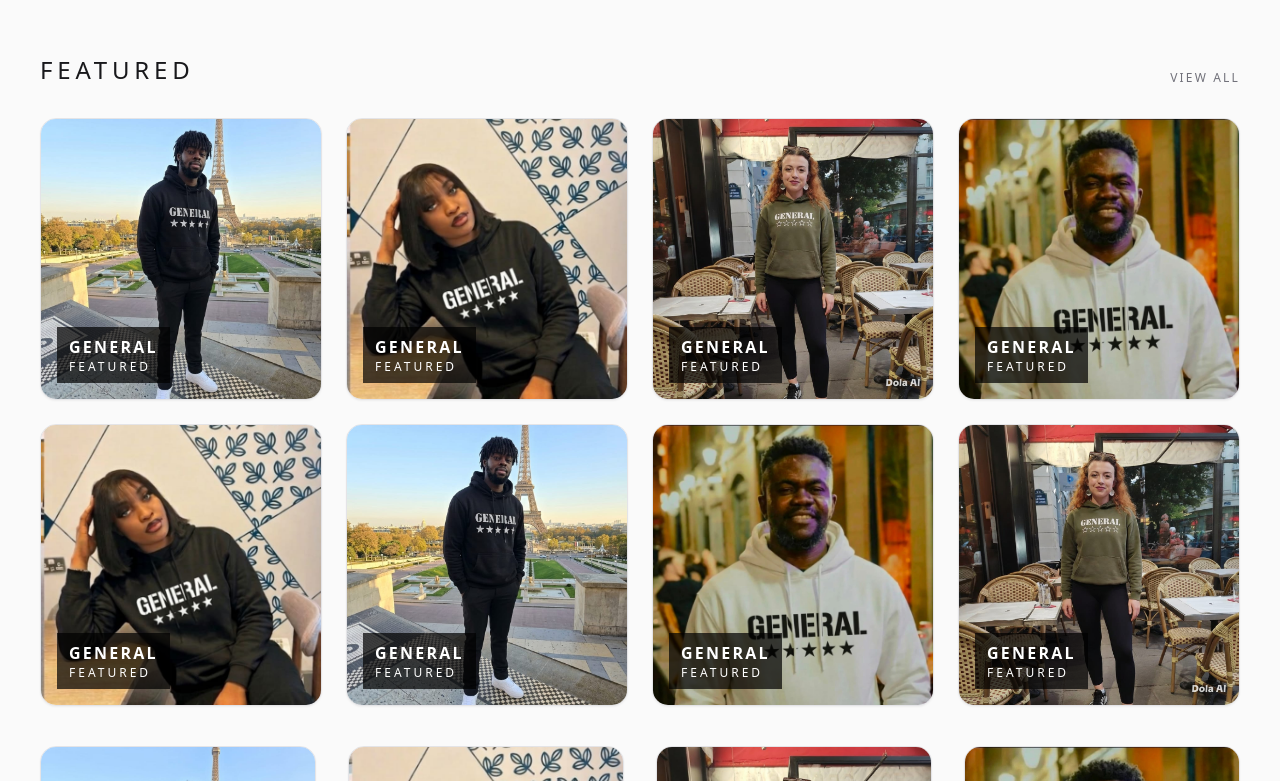
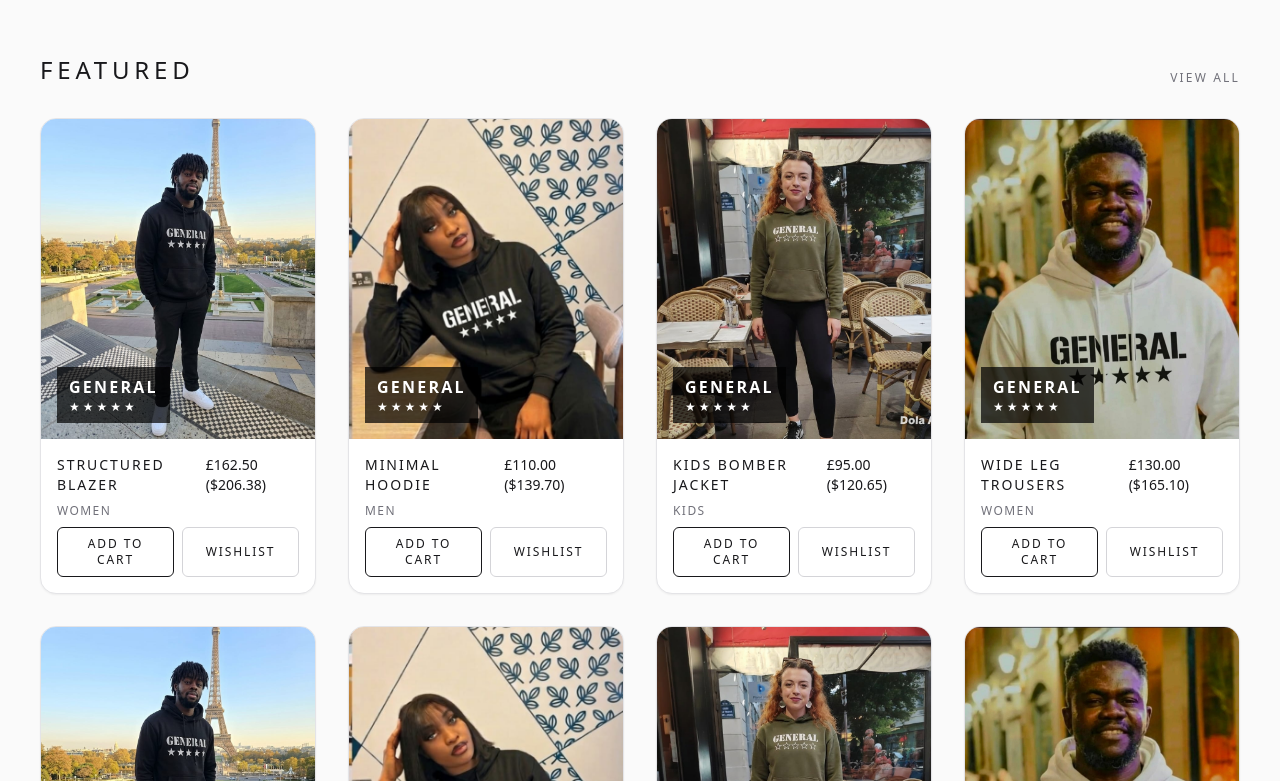
Before and after one commit to photon-e/store, a Next.js app: page / in a window 1280 px wide. Shown: the part 679-1460 px from the top of the page. Built offline with nearby package versions, Linux system fonts and the light colour scheme.

Commit message:
Update featured cards to use product card UI and increase prices

```diff
--- a/app/page.tsx
+++ b/app/page.tsx
@@ -3,20 +3,7 @@ import { sampleProducts } from '@/lib/sampleData';
 import { ProductCard } from '@/components/product/ProductCard';
 
 
-const featuredImageGrids = [
-  [
-    { src: '/images/product-1.jpg', alt: 'GENERAL look 1' },
-    { src: '/images/product-2.jpg', alt: 'GENERAL look 2' },
-    { src: '/images/product-3.jpg', alt: 'GENERAL look 3' },
-    { src: '/images/product-4.jpg', alt: 'GENERAL look 4' },
-  ],
-  [
-    { src: '/images/product-2.jpg', alt: 'GENERAL look 5' },
-    { src: '/images/product-1.jpg', alt: 'GENERAL look 6' },
-    { src: '/images/product-4.jpg', alt: 'GENERAL look 7' },
-    { src: '/images/product-3.jpg', alt: 'GENERAL look 8' },
-  ],
-];
+
 
 export default function HomePage() {
   return (
@@ -38,26 +25,11 @@ export default function HomePage() {
           <h2 className="text-2xl uppercase tracking-[0.2em]">Featured</h2>
           <Link href="/shop" className="text-xs uppercase tracking-[0.18em] text-zinc-500">View all</Link>
         </div>
-        <div className="mb-10 space-y-6">
-          {featuredImageGrids.map((grid, gridIndex) => (
-            <div key={`featured-grid-${gridIndex}`} className="grid gap-6 sm:grid-cols-2 lg:grid-cols-4">
-              {grid.map((image) => (
-                <article key={image.alt} className="group surface-card overflow-hidden">
-                  <div className="relative overflow-hidden bg-zinc-100">
-                    <img
-                      src={image.src}
-                      alt={image.alt}
-                      className="aspect-square w-full object-cover object-center transition duration-500 group-hover:scale-105"
-                    />
-                    <div className="absolute bottom-4 left-4 bg-black/70 px-3 py-2 text-white">
-                      <p className="text-base font-black uppercase tracking-[0.14em]">GENERAL</p>
-                      <p className="text-xs tracking-[0.25em]">FEATURED</p>
-                    </div>
-                  </div>
-                </article>
-              ))}
-            </div>
-          ))}
+        <div className="mb-10 grid gap-8 sm:grid-cols-2 lg:grid-cols-4">
+          {Array.from({ length: 8 }).map((_, index) => {
+            const product = sampleProducts[index % sampleProducts.length];
+            return <ProductCard key={`featured-${product._id}-${index}`} product={product} />;
+          })}
         </div>
 
         <div className="grid gap-8 sm:grid-cols-2 lg:grid-cols-4">
--- a/lib/sampleData.ts
+++ b/lib/sampleData.ts
@@ -5,7 +5,7 @@ export const sampleProducts: Product[] = [
     _id: '1',
     name: 'Structured Blazer',
     slug: 'structured-blazer',
-    price: 32500,
+    price: 325000,
     description: 'Tailored blazer with signature GENERAL star branding and premium wool blend silhouette.',
     category: 'women',
     sizes: ['S', 'M', 'L'],
@@ -20,7 +20,7 @@ export const sampleProducts: Product[] = [
     _id: '2',
     name: 'Minimal Hoodie',
     slug: 'minimal-hoodie',
-    price: 22000,
+    price: 220000,
     description: 'Soft brushed cotton hoodie finished with the GENERAL wordmark and five-star print.',
     category: 'men',
     sizes: ['M', 'L', 'XL'],
@@ -35,7 +35,7 @@ export const sampleProducts: Product[] = [
     _id: '3',
     name: 'Kids Bomber Jacket',
     slug: 'kids-bomber-jacket',
-    price: 19000,
+    price: 190000,
     description: 'Lightweight bomber jacket with ribbed cuffs and bold GENERAL star branding.',
     category: 'kids',
     sizes: ['S', 'M', 'L'],
@@ -50,7 +50,7 @@ export const sampleProducts: Product[] = [
     _id: '4',
     name: 'Wide Leg Trousers',
     slug: 'wide-leg-trousers',
-    price: 26000,
+    price: 260000,
     description: 'High-rise trousers paired for a full GENERAL branded streetwear look.',
     category: 'women',
     sizes: ['S', 'M', 'L', 'XL'],
```
